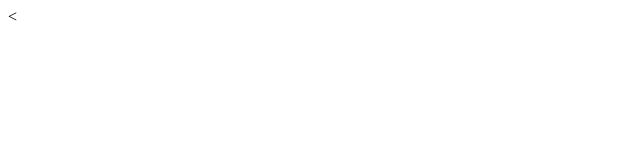
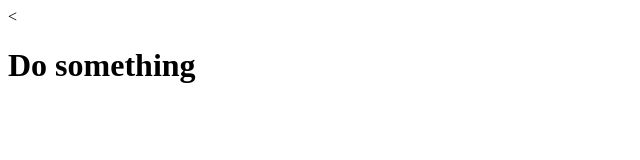
Before and after one commit to Chinkit-NG/git-two, a plain HTML site: page index.html in a window 1280 px wide. Shown: the whole page, without its empty margins (0-640 px from the left). Drawn offline with Linux system fonts and the light colour scheme.

Commit message:
added index html

```diff
--- a/index.html
+++ b/index.html
@@ -5,6 +5,6 @@
     <<title>Git two</title>
   </head>
   <body>
-
+    <h1>Do something</h1>
   </body>
 </html>
```
